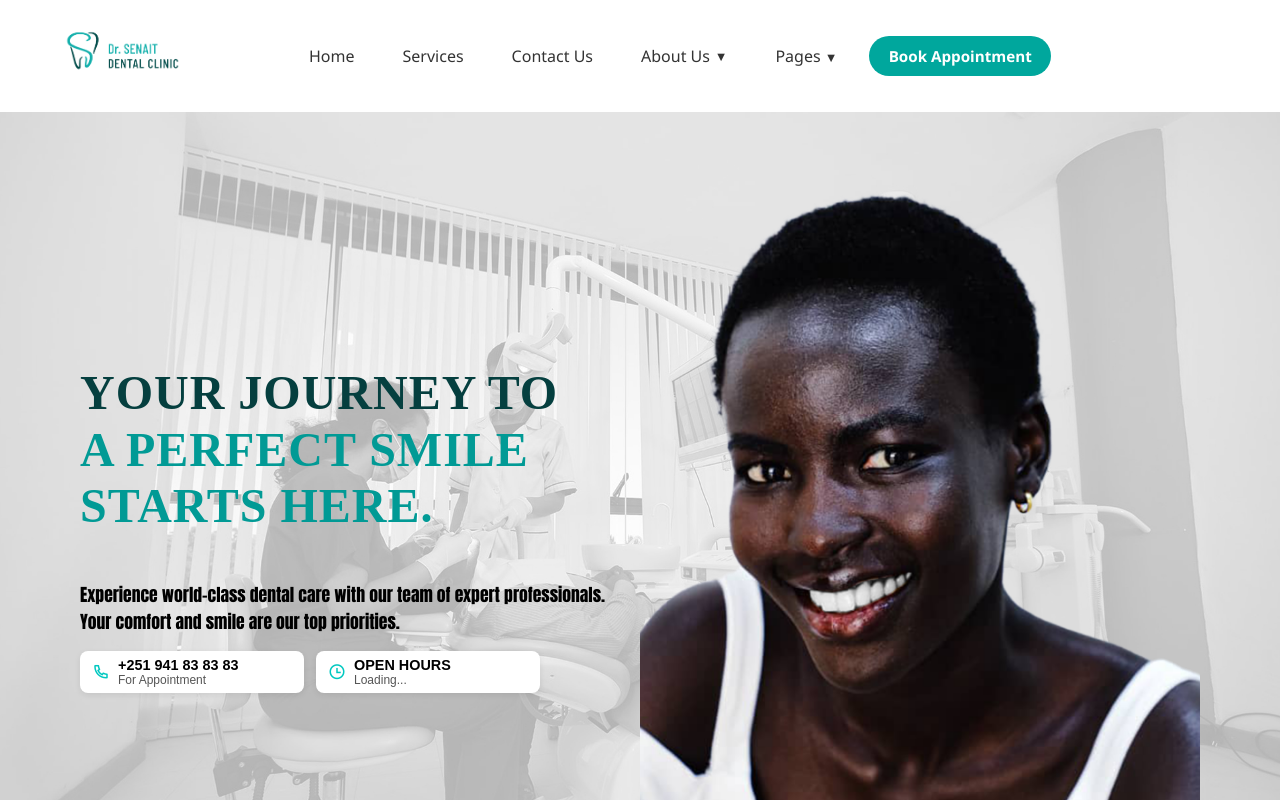
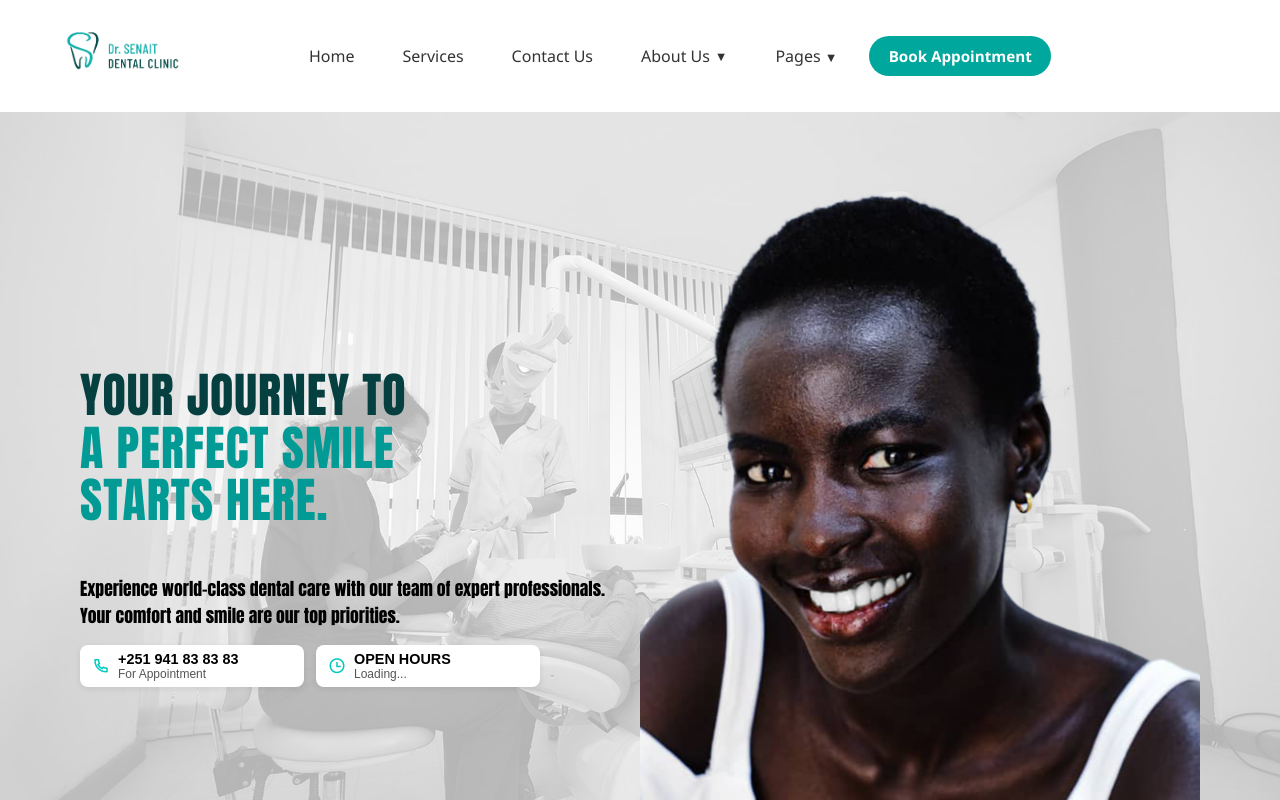
Before and after one commit to arsema16/dr-senait-frontend, a React (Create React App) app in the folder frontend/: page / in a window 1280 px wide. Shown: the top 800 px of the page. Built offline with nearby package versions, Linux system fonts and the light colour scheme; no server answers.

Commit message:
Update App.css

```diff
--- a/frontend/src/styles/components/App.css
+++ b/frontend/src/styles/components/App.css
@@ -93,16 +93,11 @@ body {
 
 .hero-line-black {
   color: #053f3f;
-  font-size: 3rem;
-  font-weight: 700;
-  font-Family: "'Oswald', sans-serif";
+
 }
 
 .hero-line-green {
   color: #019a95;
-  font-size: 3rem;
-  font-weight: 700;
-  font-Family: "'Oswald', sans-serif";
 }
 
 .hero-subtext {
```
